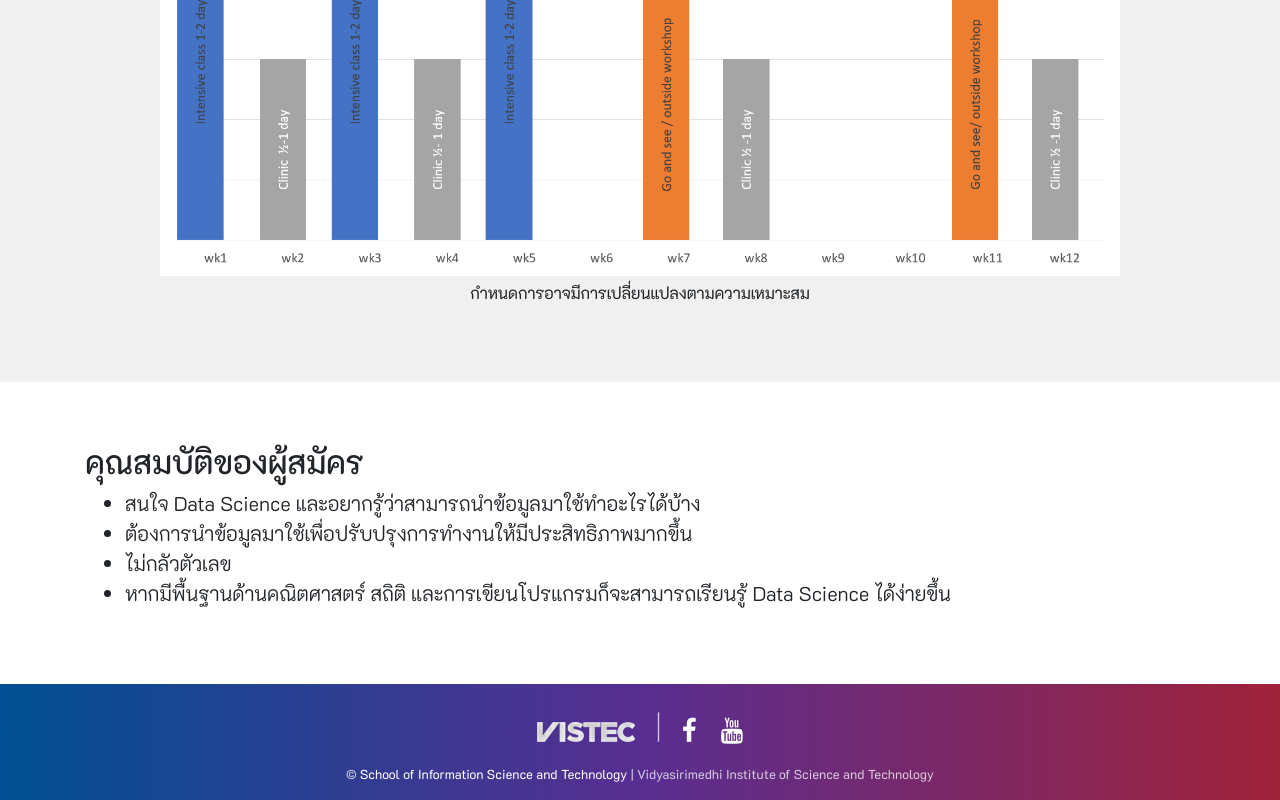
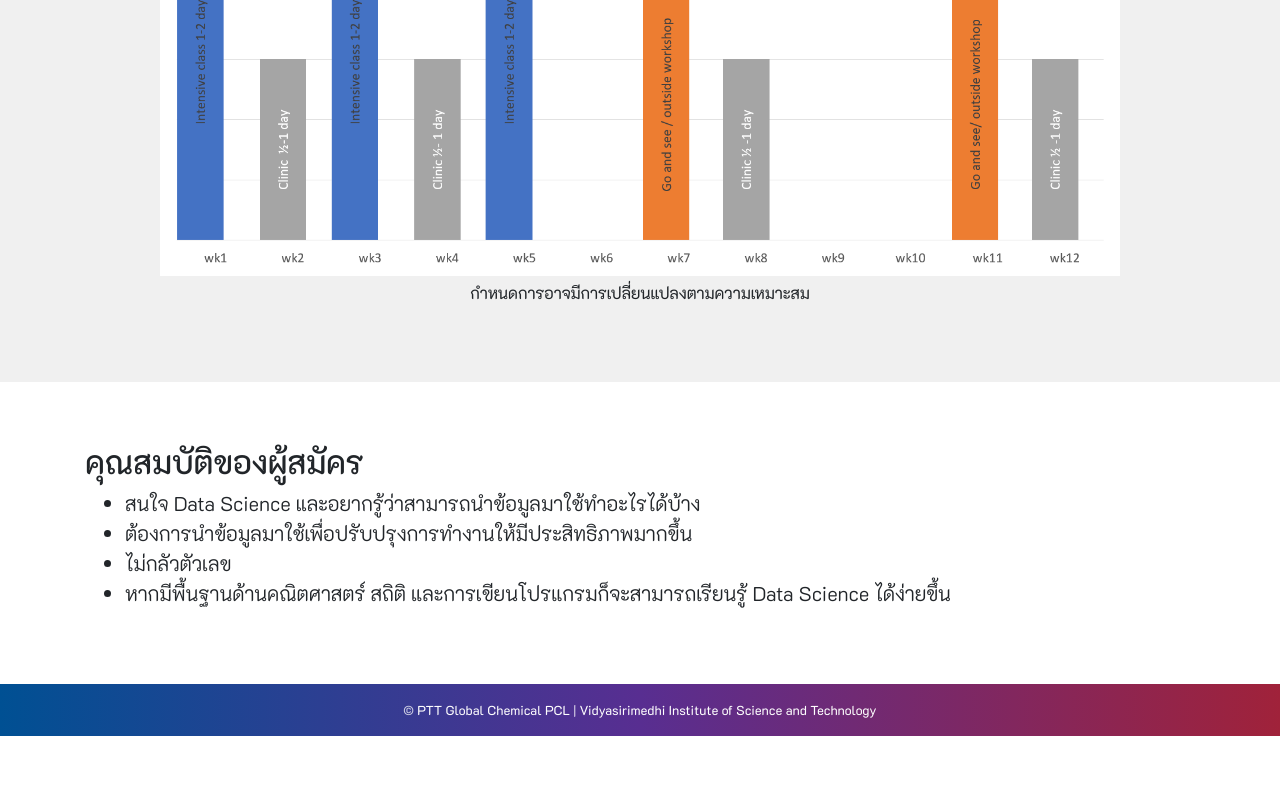
Before and after one commit to gc-vistec/gc-vistec.github.io, a Vue app: page / in a window 1280 px wide. Shown: the part 3586-4386 px from the top of the page. After the commit the page ends 4322 px from the top, so only its background shows below. Built offline with nearby package versions, Linux system fonts and the light colour scheme; what vue-scrollactive, vuetable-2 would draw is missing.

Commit message:
Update footer

```diff
--- a/src/components/Home/Footer.vue
+++ b/src/components/Home/Footer.vue
@@ -1,7 +1,7 @@
 <template>
   <footer class="page-footer font-small text-white">
     <div class="container">
-      <div class="footer-copyright text-center py-3 div-no-padding">
+      <!-- <div class="footer-copyright text-center py-3 div-no-padding">
         <a href="https://www.vistec.ac.th">
           <img class="logo-vistec" src="../../assets/vistec-logo.png">
         </a>
@@ -12,8 +12,8 @@
         <a class="social" href="https://www.youtube.com/channel/UCyiO-CBG4J__S83jzq3k0pQ">
           <i class="fa fa-youtube fa-lg white-text fa-2x"></i>
         </a>
-      </div>
-      <div class="footer-copyright text-center py-3">© <a class="text-white" href="https://ist.vistec.ac.th">School of Information Science and Technology</a> | Vidyasirimedhi Institute of Science and Technology</div>
+      </div> -->
+      <div class="footer-copyright text-center py-3">© <a class="text-white" href="https://www.pttgcgroup.com/">PTT Global Chemical PCL</a> | <a class="text-white" href="https://www.vistec.ac.th">Vidyasirimedhi Institute of Science and Technology</a></div>
     </div>
   </footer>
 </template>
```
